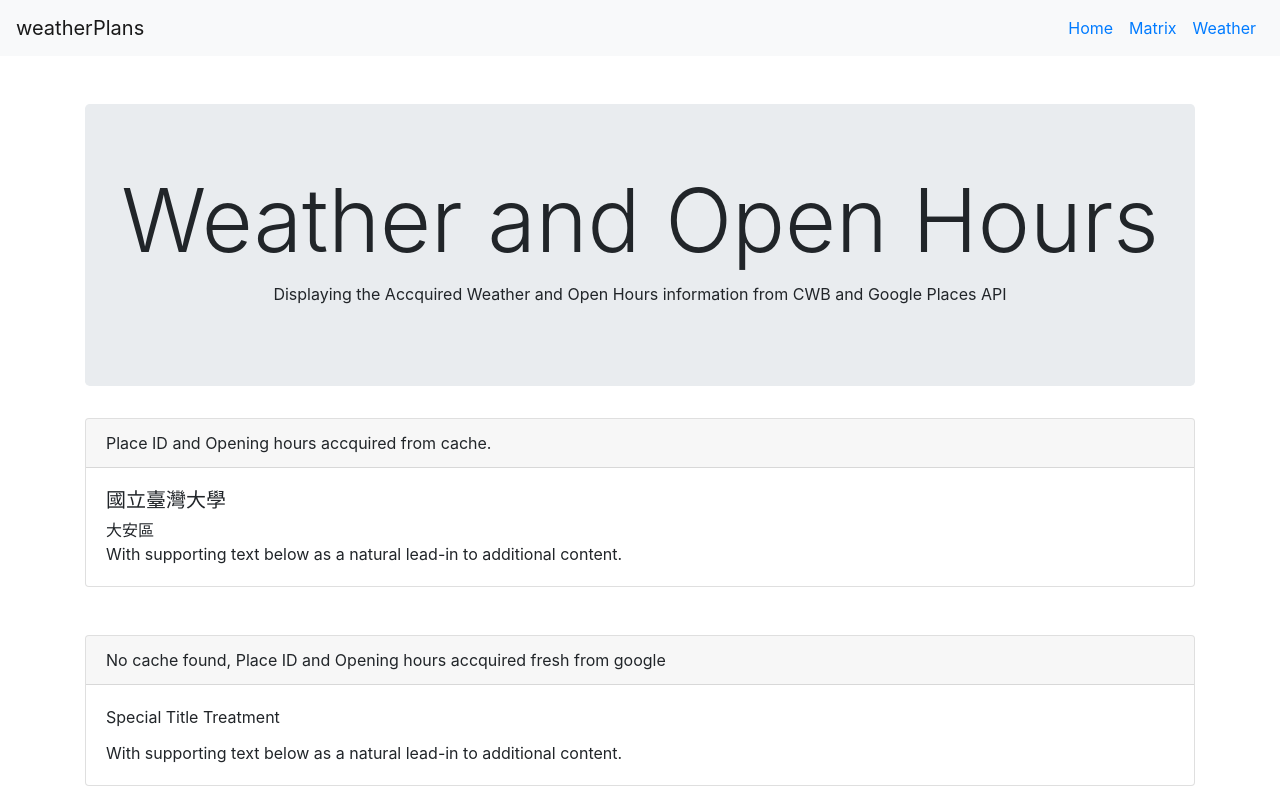
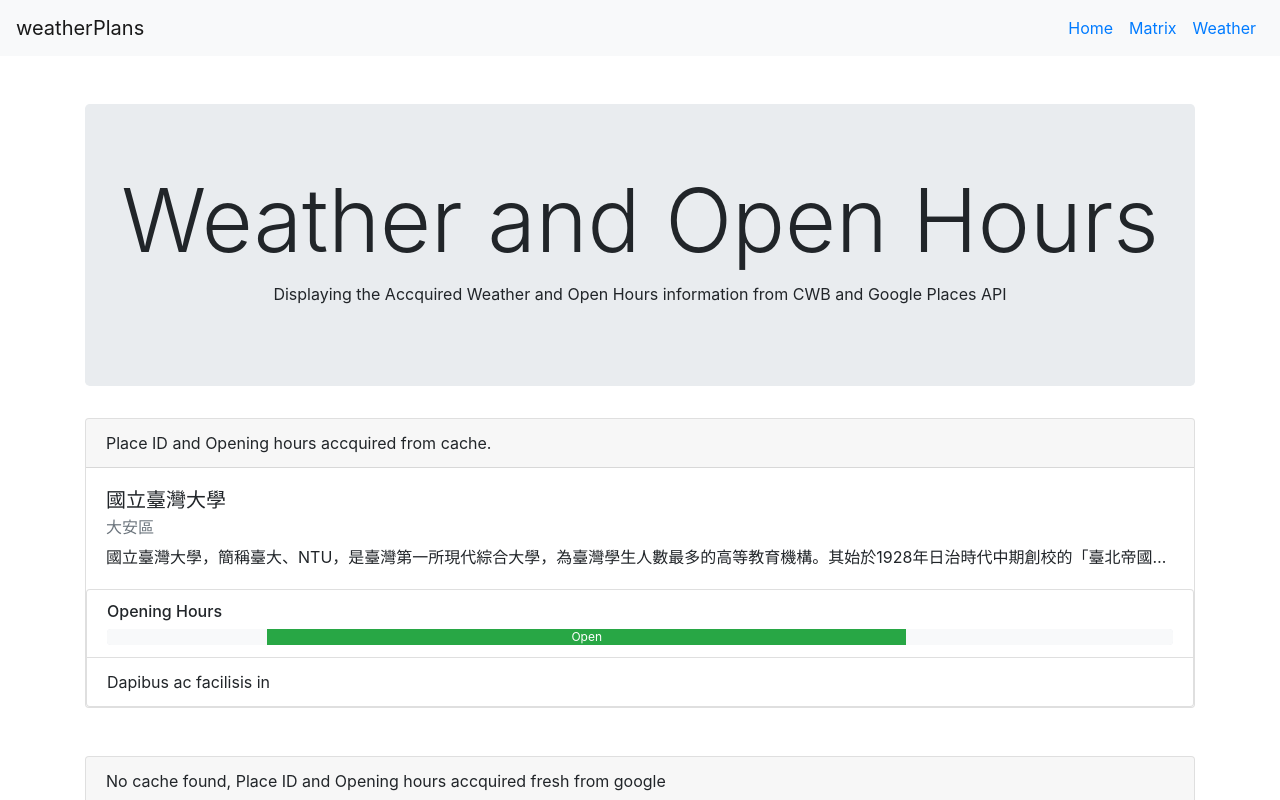
Before and after one commit to breakfasting/POIselection, a React (Create React App) app: page /weather in a window 1280 px wide. Shown: the top 800 px of the page. Built offline with nearby package versions, Linux system fonts and the light colour scheme; no server answers.

Commit message:
Adjusting layout for Weather POI Cards' opening hours

```diff
--- a/src/Weather.js
+++ b/src/Weather.js
@@ -1,7 +1,7 @@
 import React, { Component } from 'react';
 import {
-  Container, Row, Col, Jumbotron, InputGroup, Input, Button, Table, Card, CardHeader, CardFooter, CardBody, CardSubtitle,
-  CardTitle, CardText
+  Container, Row, Col, Jumbotron, InputGroup, Input, Button, Table, Card, CardHeader, CardFooter, CardBody, CardSubtitle, Progress,
+  CardTitle, CardText, ListGroup, ListGroupItem
 } from 'reactstrap';
 import config from './config';
 import { BrowserRouter as Router, Route, Link } from "react-router-dom";
@@ -56,9 +56,20 @@ class Weather extends Component {
           <CardHeader>Place ID and Opening hours accquired from cache.</CardHeader>
           <CardBody>
             <CardTitle><h5>國立臺灣大學</h5></CardTitle>
-            <CardSubtitle>大安區</CardSubtitle>
-            <CardText>With supporting text below as a natural lead-in to additional content.</CardText>
+            <CardSubtitle><h6 className="text-muted">大安區</h6></CardSubtitle>
+            <CardText className="text-truncate">國立臺灣大學，簡稱臺大、NTU，是臺灣第一所現代綜合大學，為臺灣學生人數最多的高等教育機構。其始於1928年日治時代中期創校的「臺北帝國大學」，1945年中華民國接收臺灣後經改制與兩次易名始用現名。</CardText>
           </CardBody>
+          <ListGroup>
+            <ListGroupItem>
+              <h6>Opening Hours</h6>
+              <Progress multi>
+                <Progress bar color="light" value="15"></Progress>
+                <Progress bar color="success" value="60">Open</Progress>
+                <Progress bar color="light" value="25"></Progress>
+              </Progress>
+            </ListGroupItem>
+            <ListGroupItem>Dapibus ac facilisis in</ListGroupItem>
+          </ListGroup>
         </Card>
 
         <Card className="mb-5">
```
